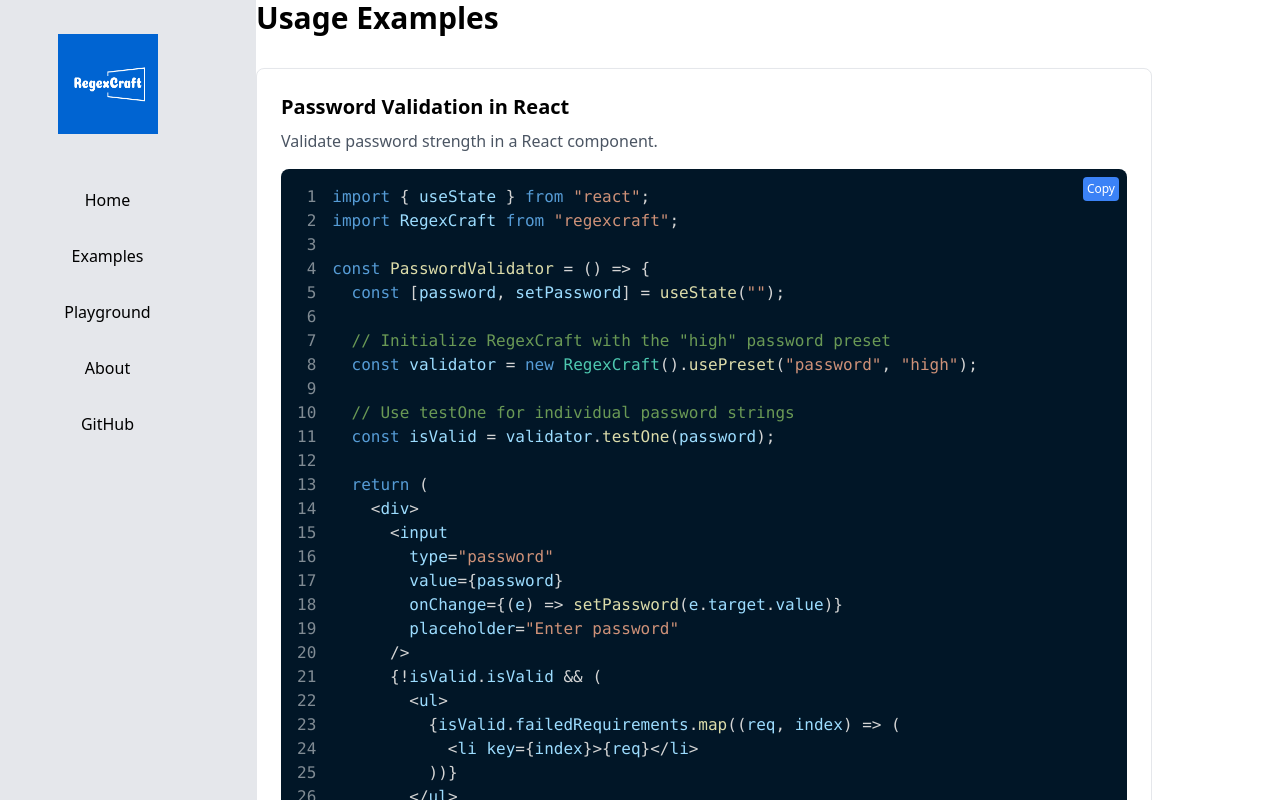
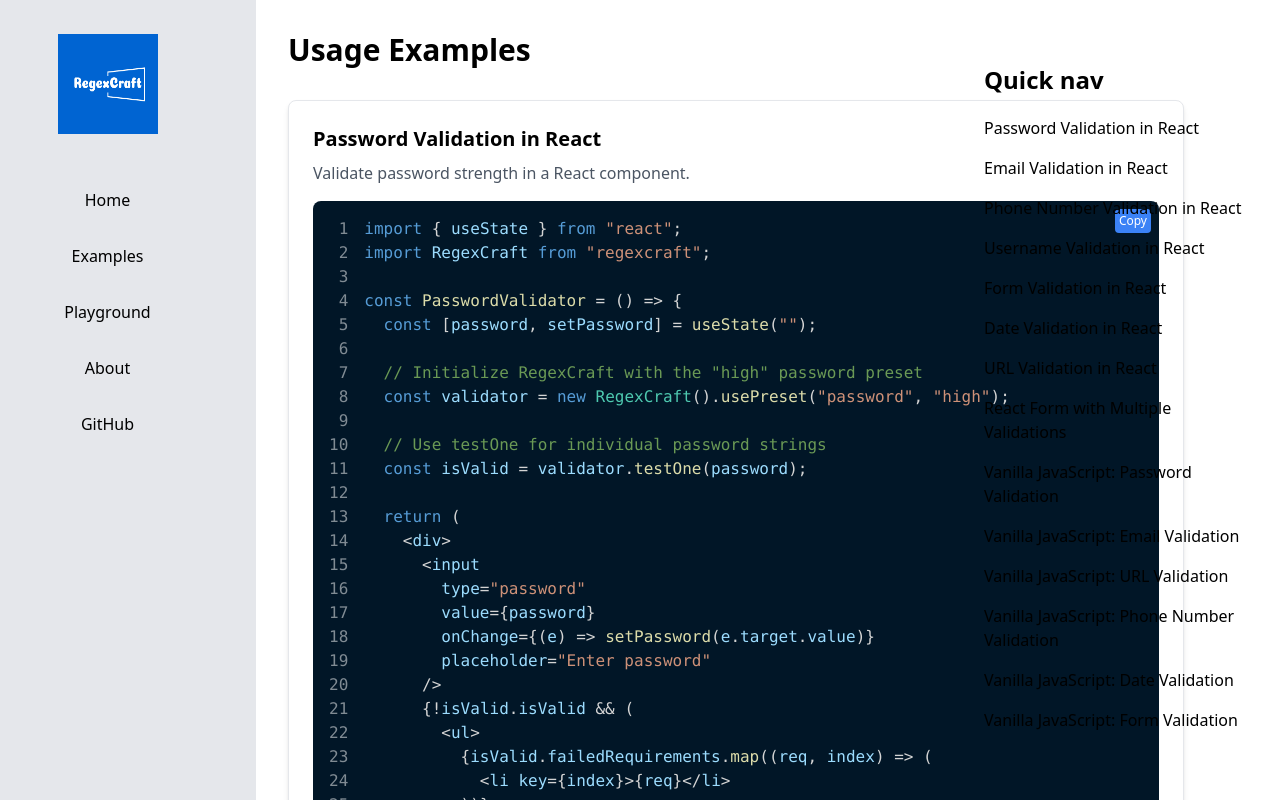
Before and after one commit to iAmNsengi/regexcraft-frontend, a React (Vite) app: page /examples in a window 1280 px wide. Shown: the top 800 px of the page. Built offline with nearby package versions, Linux system fonts and the light colour scheme.

Commit message:
add: a quick side bar nav to examples page

```diff
--- a/src/pages/Examples.tsx
+++ b/src/pages/Examples.tsx
@@ -337,25 +337,43 @@ console.log(result); // { value: 'Password1!', isValid: true, failedRequirements
 
 const Examples = () => {
   return (
-    <>
+    <div className="flex">
+      <div className="p-4 md:p-8">
         <HelmetWrapper title="How To Use" />
-      <div className="max-w-4xl mx-auto">
-        <h1 className="text-3xl font-bold mb-8">Usage Examples</h1>
+        <div className="mx-auto max-w-4xl">
+          <h1 className="mb-8 text-3xl font-bold">Usage Examples</h1>
           <div className="space-y-12">
             {examples.map((example, index) => (
               <div
                 key={index}
-              className="border rounded-lg p-6 bg-white shadow-md"
+                id={example.title.toLowerCase().replace(/\s+/g, "-")}
+                className="rounded-lg border bg-white p-6 shadow-md"
               >
-              <h2 className="text-xl font-semibold mb-2">{example.title}</h2>
-              <p className="text-gray-600 mb-4">{example.description}</p>
+                <h2 className="mb-2 text-xl font-semibold">{example.title}</h2>
+                <p className="mb-4 text-gray-600">{example.description}</p>
                 <CodeBlock code={example.code} />
               </div>
             ))}
           </div>
         </div>
         <BottomNavigation backLink="home" frontLink="playground" />
-    </>
+      </div>
+      <aside className="hide-scrollbar hidden lg:fixed lg:right-0 lg:block lg:h-[100vh] lg:w-80 lg:overflow-y-auto lg:px-6 lg:py-16">
+        <ul>
+          <h1 className="mb-5 text-2xl font-semibold">Quick nav</h1>
+          {examples.map((example) => (
+            <li key={example.title} className="mb-4">
+              <a
+                href={`#${example.title.toLowerCase().replace(/\s+/g, "-")}`}
+                className="hover:text-blue-500 hover:underline"
+              >
+                {example.title}
+              </a>
+            </li>
+          ))}
+        </ul>
+      </aside>
+    </div>
   );
 };
 
```
Lines whose indentation alone changed are shown as unchanged.
